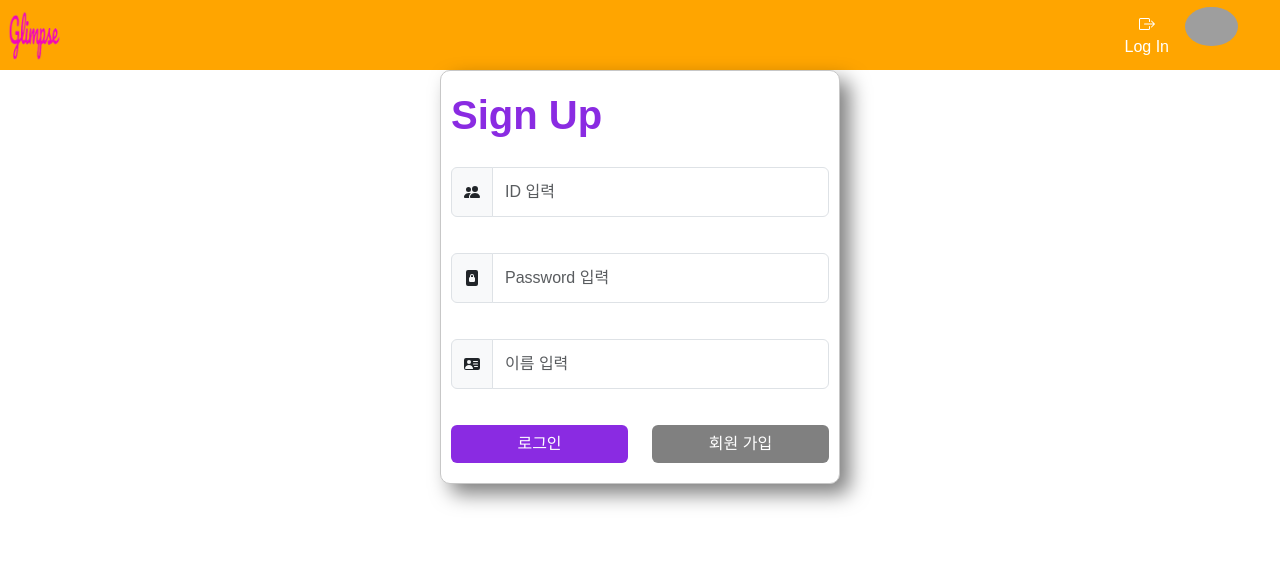
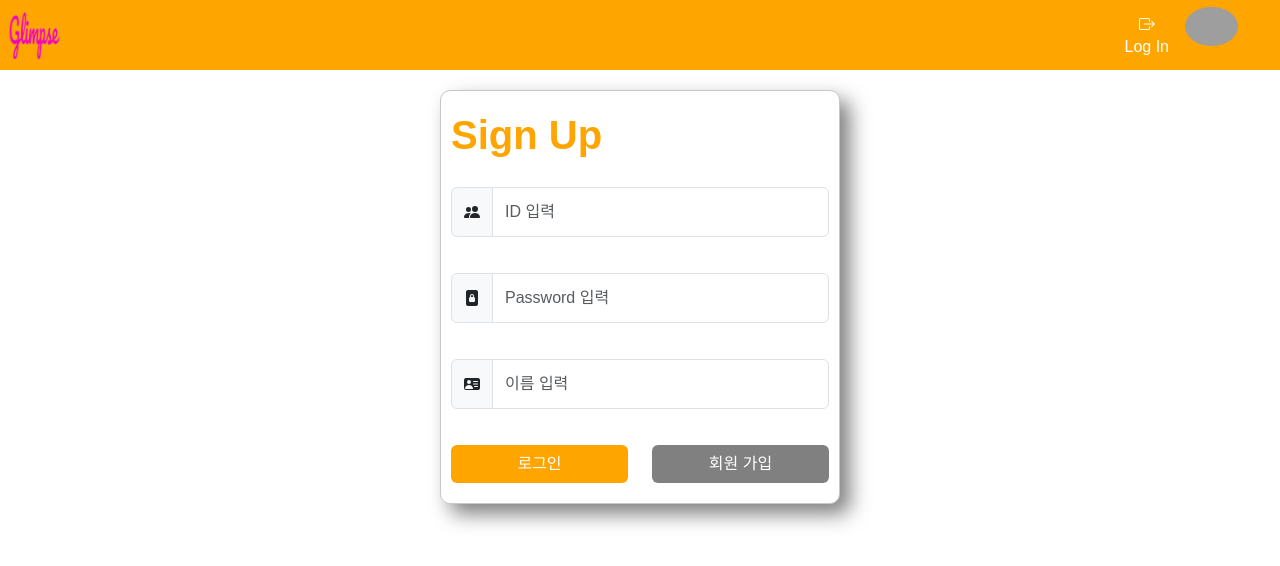
Before and after one commit to onboarding-project-team-5/glimpse, a Flask app: page /signup in a window 1280 px wide. Shown: the top 566 px of the page. Run offline with Flask 3, Linux system fonts and the light colour scheme; data that the repository does not hold is empty; some web fonts are replaced; grey boxes are pictures that could not be loaded.

Commit message:
로그인 및 회원 가입 색 통일

```diff
--- a/templates/login.html
+++ b/templates/login.html
@@ -33,14 +33,14 @@
         <style>
             @import url('https://fonts.googleapis.com/css2?family=Bagel+Fat+One&family=Black+Han+Sans&family=Preahvihear&display=swap');
             :root {
-                --main-color: blueviolet;
+                --main-color: orange;
             }
 
             #panel {
                 width: 400px;
 
                 padding: 10px;
-                margin: 0px auto;
+                margin: 20px auto;
 
                 border: 1px solid rgb(199, 199, 199);
                 border-radius: 10px;
--- a/templates/signup.html
+++ b/templates/signup.html
@@ -33,14 +33,14 @@
         <style>
             @import url('https://fonts.googleapis.com/css2?family=Bagel+Fat+One&family=Black+Han+Sans&family=Preahvihear&display=swap');
             :root {
-                --main-color: blueviolet;
+                --main-color: orange;
             }
 
             #panel {
                 width: 400px;
 
                 padding: 10px;
-                margin: 0px auto;
+                margin: 20px auto;
 
                 border: 1px solid rgb(199, 199, 199);
                 border-radius: 10px;
```
